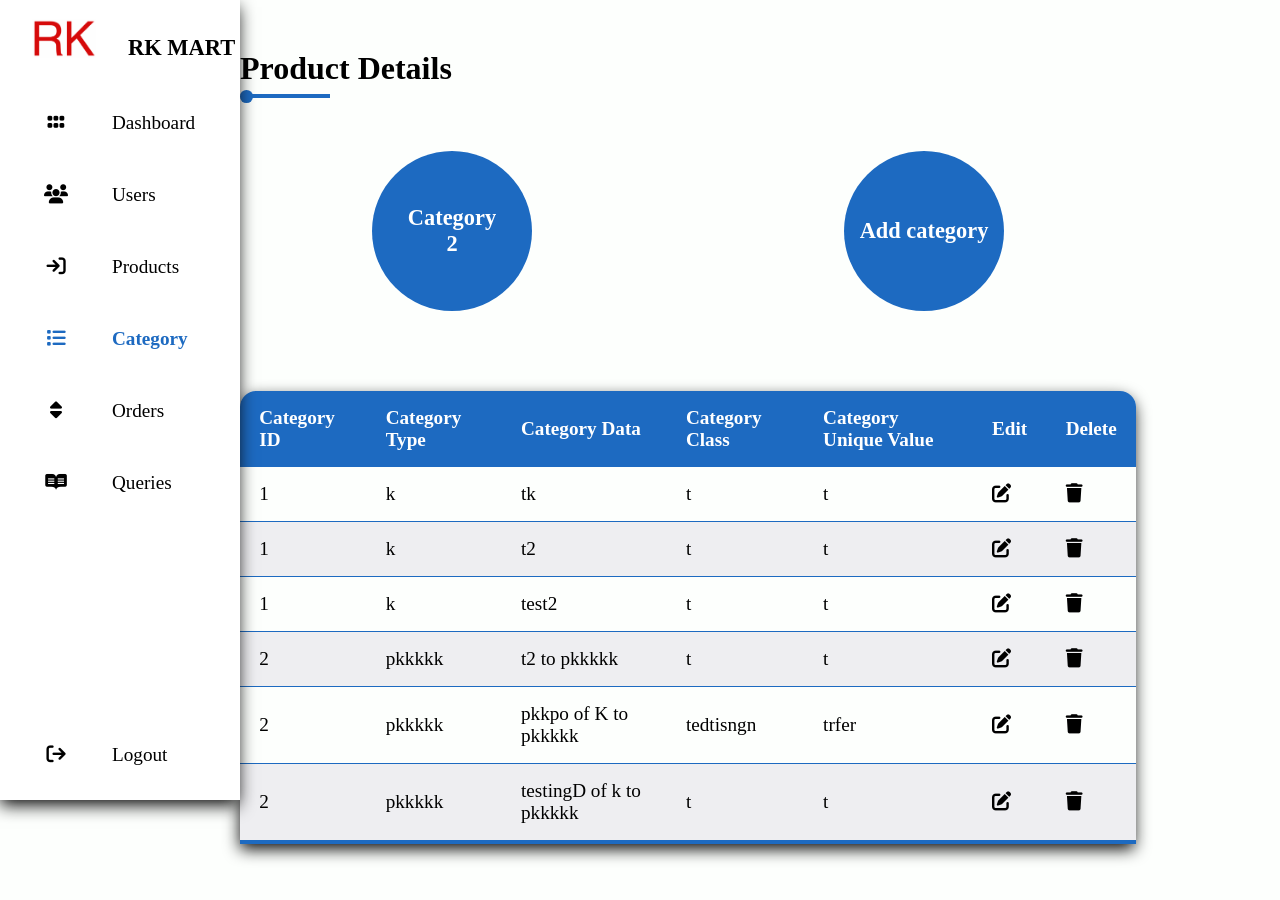
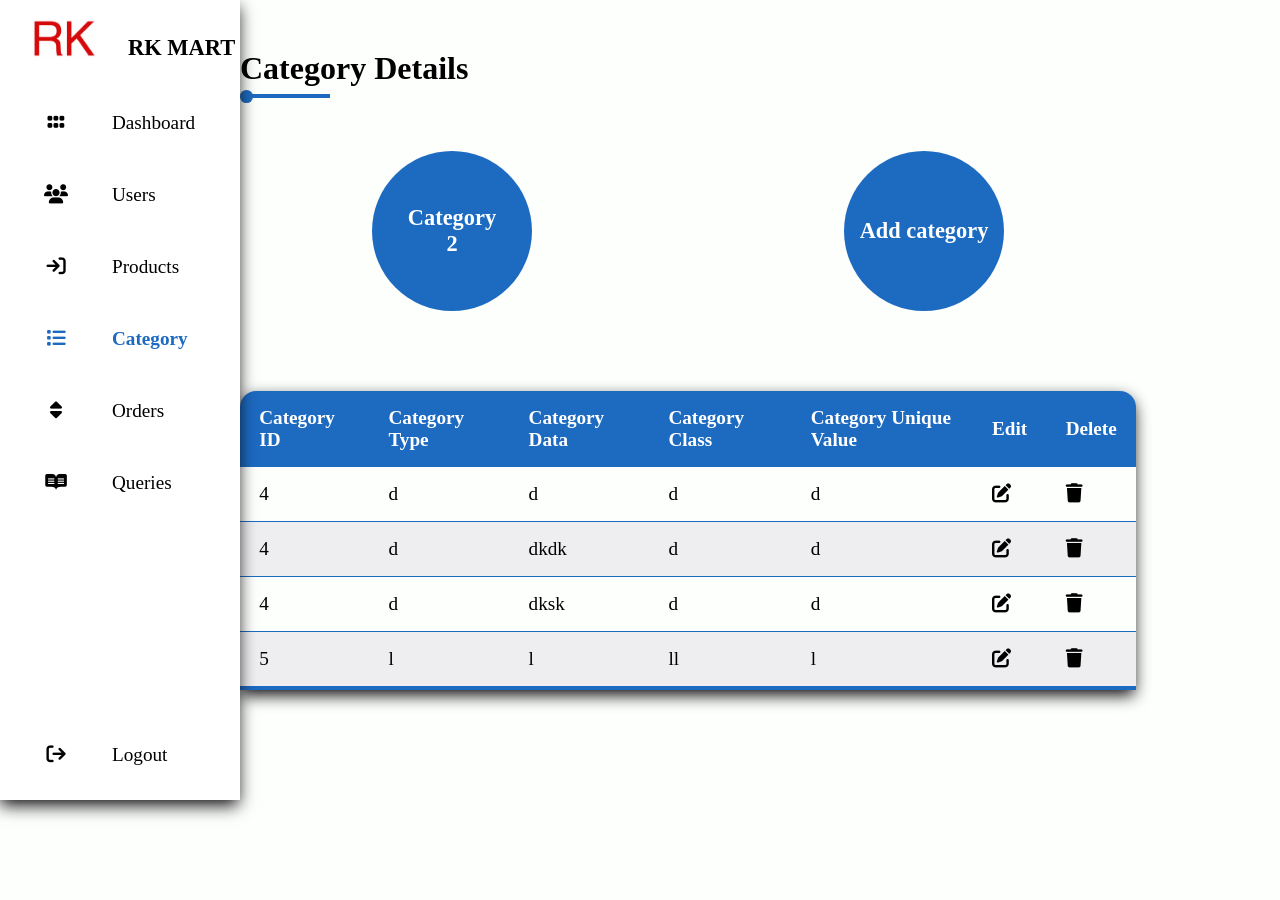
Before and after one commit to KIRAN2023/RkMart, an Angular app: page /admin/category in a window 1280 px wide. Shown: the top 900 px of the page. After the commit the page ends 800 px from the top, so only its background shows below. Built offline with nearby package versions, Linux system fonts and the light colour scheme; data requests are answered from the project's data file; sample sign-in values are in the browser's storage.

Commit message:
Category Data

```diff
--- a/db.json
+++ b/db.json
@@ -695,52 +695,46 @@
   ],
   "categoryTypes": [
     {
-      "categoryTypeData": "k",
-      "id": 1
+      "categoryTypeData": "d",
+      "id": 4
     },
     {
-      "categoryTypeData": "p",
-      "id": 2
+      "categoryTypeData": "l",
+      "id": 5
     }
   ],
   "category": [
     {
-      "categoryType": "k",
+      "categoryType": "d",
       "category": [
-        "tk",
-        "t2",
-        "test2"
+        "d",
+        "dkdk",
+        "dksk"
       ],
       "categoryClass": [
-        "t",
-        "t",
-        "t"
+        "d",
+        "d",
+        "d"
       ],
       "categoryUniqueValue": [
-        "t",
-        "t",
-        "t"
+        "d",
+        "d",
+        "d"
       ],
-      "id": 1
+      "id": 4
     },
     {
-      "categoryType": "pkkkkk",
+      "categoryType": "l",
       "category": [
-        "t2 to pkkkkk",
-        "pkkpo of K to pkkkkk",
-        "testingD of k to pkkkkk"
+        "l"
       ],
       "categoryClass": [
-        "t",
-        "tedtisngn",
-        "t"
+        "ll"
       ],
       "categoryUniqueValue": [
-        "t",
-        "trfer",
-        "t"
+        "l"
       ],
-      "id": 2
+      "id": 5
     }
   ],
   "cartData": [
--- a/src/app/admin/addCategory/addCategory.component.ts
+++ b/src/app/admin/addCategory/addCategory.component.ts
@@ -149,6 +149,8 @@ export class AddCategoryComponent implements OnInit {
         data.category.forEach((datas: any) => {
           if (datas == categoryData.category) {
             categoryDataExist = true;
+            this.categoryStatusMessage = "Category Already Exist";
+            setTimeout(() => this.categoryStatusMessage = undefined, 3000);
           }
         })
 
@@ -157,6 +159,7 @@ export class AddCategoryComponent implements OnInit {
             if (response) {
               console.warn(response);
             }
+            this.categoryStatusMessage = "Category Updated Successfully";
             setTimeout(() => this.categoryStatusMessage = undefined, 3000);
           });
         }
--- a/src/app/admin/adminProducts.service.ts
+++ b/src/app/admin/adminProducts.service.ts
@@ -31,7 +31,9 @@ export class AdminProductsService {
   }
 
   getProducts() {
-    return this.http.get(`${this.getProductDataUrl}`);
+    // return this.http.get(`${this.getProductDataUrl}`);
+
+    return this.categoryList.asObservable();
   }
 
   productTotalAmount() {
@@ -157,5 +159,6 @@ export class AdminProductsService {
         }
       });
     }
+    return true;
   }
 }
--- a/src/app/admin/categoryData/categoryData.component.html
+++ b/src/app/admin/categoryData/categoryData.component.html
@@ -5,7 +5,7 @@
     <section class="categoryDiv">
 
       <div>
-        <h2 class="common-heading">Product Details</h2>
+        <h2 class="common-heading">Category Details</h2>
 
         <div class="dashboardOverview">
 
--- a/src/app/admin/categoryData/categoryData.component.ts
+++ b/src/app/admin/categoryData/categoryData.component.ts
@@ -21,10 +21,12 @@ export class CategoryDataComponent implements OnInit {
   ngOnInit(): void { }
 
   removeCategory(categoryId: any, categoryValue: any, categoryClass: any, categoryUniqueValue: any) {
-    this.adminService.removeCategoryData(categoryId, categoryValue, categoryClass, categoryUniqueValue);
-    this.adminService.getCategory().subscribe((data) => {
-      this.categoryDisplay = data;
-    });
-    this.adminService.categoryTypesCount().subscribe((category: any) => this.categoryCount = category);
+    let result = this.adminService.removeCategoryData(categoryId, categoryValue, categoryClass, categoryUniqueValue);
+    if(result){
+      this.adminService.getCategory().subscribe((data) => {
+        this.categoryDisplay = data;
+      });
+      this.adminService.categoryTypesCount().subscribe((category: any) => this.categoryCount = category);
+    }
   }
 }
```
